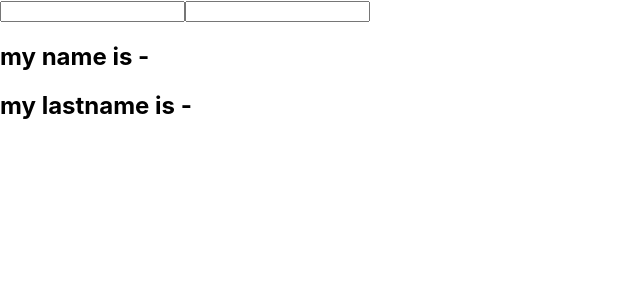
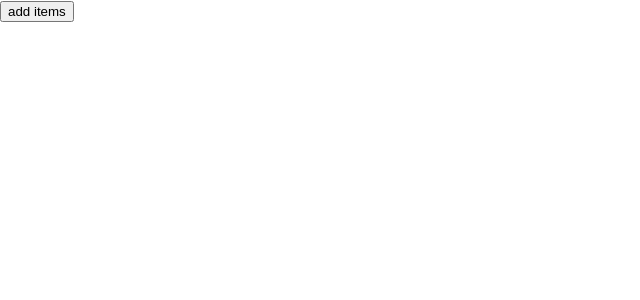
Before and after one commit to sevankeshish/exercise, a React (Create React App) app: page / in a window 1280 px wide. Shown: the top 300 px of the page, without its empty margins (0-640 px from the left). Built offline with nearby package versions, Linux system fonts and the light colour scheme.

Commit message:
HooksUpdateObject

```diff
--- a/src/App.js
+++ b/src/App.js
@@ -4,6 +4,7 @@ import { useState } from "react";
 import CounterClass from "./components/ClassCounter/ClassCounter";
 import { Products } from "./components/Products-component";
 import { HookObject } from "./components/HookUpdateObject/HookObjectUpdate";
+import { HooksUpdateArray } from "./components/HooksUpdateArray/hooksUpdateArray";
 
 // const App = () => {
 //   const [products, setProducts] = useState([
@@ -71,7 +72,7 @@ import { HookObject } from "./components/HookUpdateObject/HookObjectUpdate";
 // };
 
 // export default App;
-//////////////////////////////////////////////////////////////////////////
+////////////////////////////////////////////////////////////////////////////
 // const App = () => {
 //   return (
 //     <div>
@@ -81,11 +82,21 @@ import { HookObject } from "./components/HookUpdateObject/HookObjectUpdate";
 // };
 
 // export default App;
-///////////////////////////////////////////////////////////////////+const App = () => {
+///////////////////////////////////////////////////////////////////////////////
+// const App = () => {
+//   return (
+//     <div>
+//       <HookObject />
+//     </div>
+//   );
+// };
+
+// export default App;
+//////////////////////////////////////////////////////////////////////////////////////
 const App = () => {
   return (
     <div>
-      <HookObject />
+      <HooksUpdateArray />
     </div>
   );
 };
--- a/src/components/HooksUpdateArray/hooksUpdateArray.jsx
+++ b/src/components/HooksUpdateArray/hooksUpdateArray.jsx
@@ -0,0 +1,28 @@
+import { useState } from "react";
+
+export const HooksUpdateArray = () => {
+  const [item, setItem] = useState([]);
+
+  const addItemHandler = () => {
+    // setItem([
+    //   ...item,
+    //   { id: item.length, number: Math.floor(Math.random() * 10) },
+    // ]);
+    const addedItem = {
+      id: item.length,
+      number: Math.floor(Math.random() * 10),
+    };
+
+    const updatedItem = [...item, addedItem];
+    setItem(updatedItem);
+  };
+
+  return (
+    <div>
+      <button onClick={addItemHandler}>add items</button>
+      {item.map((e) => {
+        return <li key={e.id}>{e.number}</li>;
+      })}
+    </div>
+  );
+};
```
